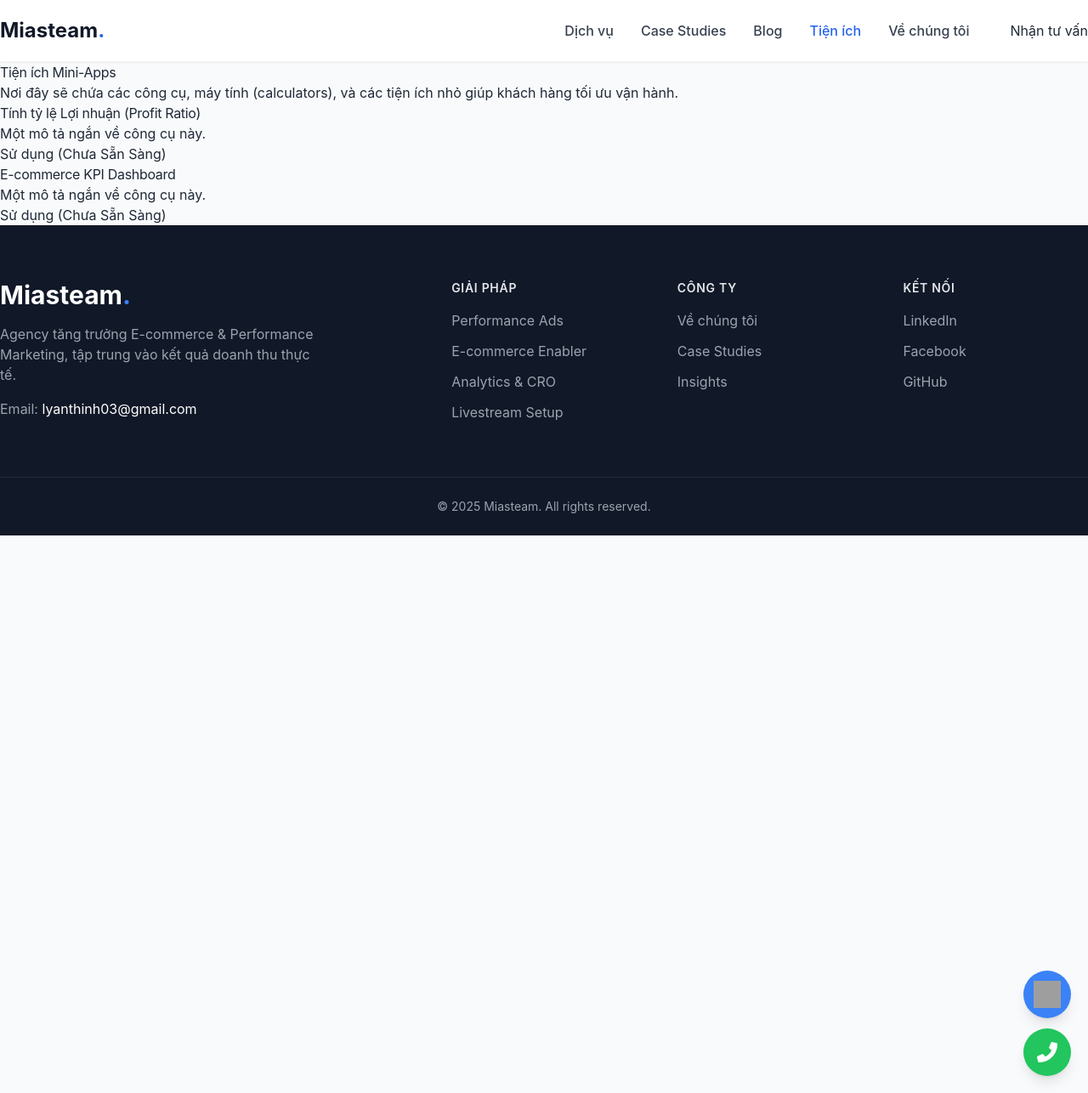
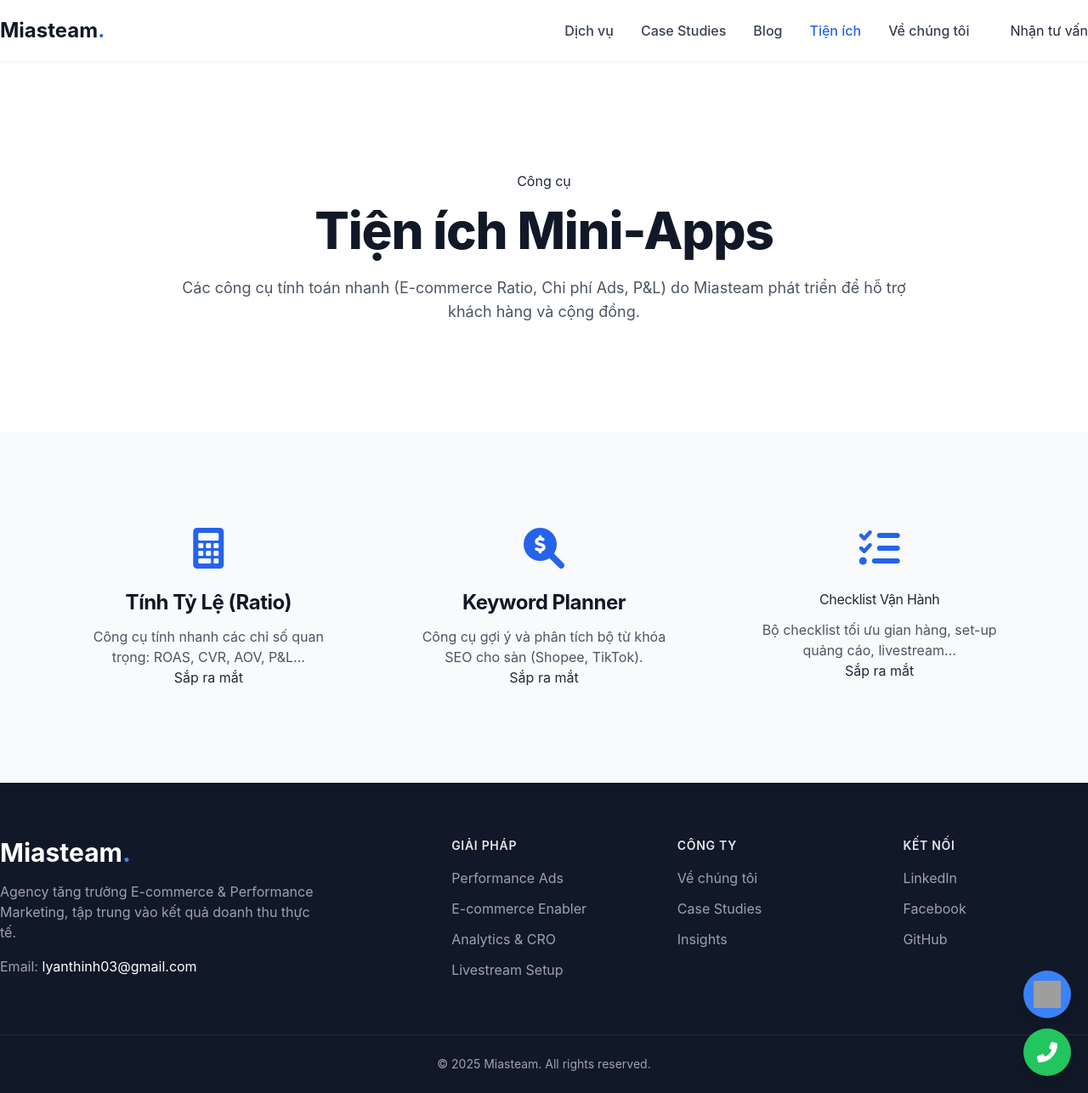
Before and after one commit to pixelaquarius/Website-MIAS, a Jekyll site: the page built from utilities/index.html, in a window 1280 px wide and 1286 px high. Shown: the whole window at 85% size. Built offline with Jekyll 4.4.1, drawn with Linux system fonts in a browser that asks for light colours; nearby versions of some CDN libraries; grey boxes are pictures that could not be loaded.

Commit message:
Update index.html

```diff
--- a/utilities/index.html
+++ b/utilities/index.html
@@ -1,25 +1,50 @@
 ---
 layout: default
-title: Tiện ích
+title: Tiện ích & Công cụ — Miasteam
 permalink: /utilities/
 ---
 
-<div class="page-container">
-  <h1 class="page-title">Tiện ích Mini-Apps</h1>
-  <p class="page-description">Nơi đây sẽ chứa các công cụ, máy tính (calculators), và các tiện ích nhỏ giúp khách hàng tối ưu vận hành.</p>
+<section class="bg-white py-20 md:py-32 section-animate">
+  <div class="container mx-auto text-center max-w-4xl">
+    <span class="badge-pro">Công cụ</span>
+    <h1 class="mt-4 text-5xl md:text-6xl font-extrabold text-gray-900 leading-tight">
+      Tiện ích Mini-Apps
+    </h1>
+    <p class="mt-6 text-lg text-gray-600">
+      Các công cụ tính toán nhanh (E-commerce Ratio, Chi phí Ads, P&L) do Miasteam phát triển để hỗ trợ khách hàng và cộng đồng.
+    </p>
+  </div>
+</section>
 
-  <div class="utilities-grid reveal-on-scroll">
-    <div class="utility-card">
-      <h3>Tính tỷ lệ Lợi nhuận (Profit Ratio)</h3>
-      <p>Một mô tả ngắn về công cụ này.</p>
-      <a href="#" class="btn btn-secondary">Sử dụng (Chưa Sẵn Sàng)</a>
+<section class="container mx-auto py-20">
+  <div class="grid md:grid-cols-3 gap-8 max-w-6xl mx-auto">
+
+    <div class="card-hover p-8 text-center section-animate item-1">
+      <i class="fas fa-calculator text-5xl text-blue-600 mb-6"></i>
+      <h3 class="text-2xl font-bold text-gray-900">Tính Tỷ Lệ (Ratio)</h3>
+      <p class="mt-3 text-gray-600">
+        Công cụ tính nhanh các chỉ số quan trọng: ROAS, CVR, AOV, P&L...
+      </p>
+      <a href="#" class="btn-outline mt-5 w-full text-center">Sắp ra mắt</a>
     </div>
 
-    <div class="utility-card">
-      <h3>E-commerce KPI Dashboard</h3>
-      <p>Một mô tả ngắn về công cụ này.</p>
-      <a href="#" class="btn btn-secondary">Sử dụng (Chưa Sẵn Sàng)</a>
+    <div class="card-hover p-8 text-center section-animate item-2">
+      <i class="fas fa-search-dollar text-5xl text-blue-600 mb-6"></i>
+      <h3 class="text-2xl font-bold text-gray-900">Keyword Planner</h3>
+      <p class="mt-3 text-gray-600">
+        Công cụ gợi ý và phân tích bộ từ khóa SEO cho sàn (Shopee, TikTok).
+      </p>
+      <a href="#" class="btn-outline mt-5 w-full text-center">Sắp ra mắt</a>
     </div>
 
+    <div class="card-hover p-8 text-center section-animate item-3">
+      <i class="fas fa-tasks text-5xl text-blue-600 mb-6"></i>
+      <h3 class_name="text-2xl font-bold text-gray-900">Checklist Vận Hành</h3>
+      <p class="mt-3 text-gray-600">
+        Bộ checklist tối ưu gian hàng, set-up quảng cáo, livestream...
+      </p>
+      <a href="#" class="btn-outline mt-5 w-full text-center">Sắp ra mắt</a>
     </div>
-</div>
+
+  </div>
+</section>
```
